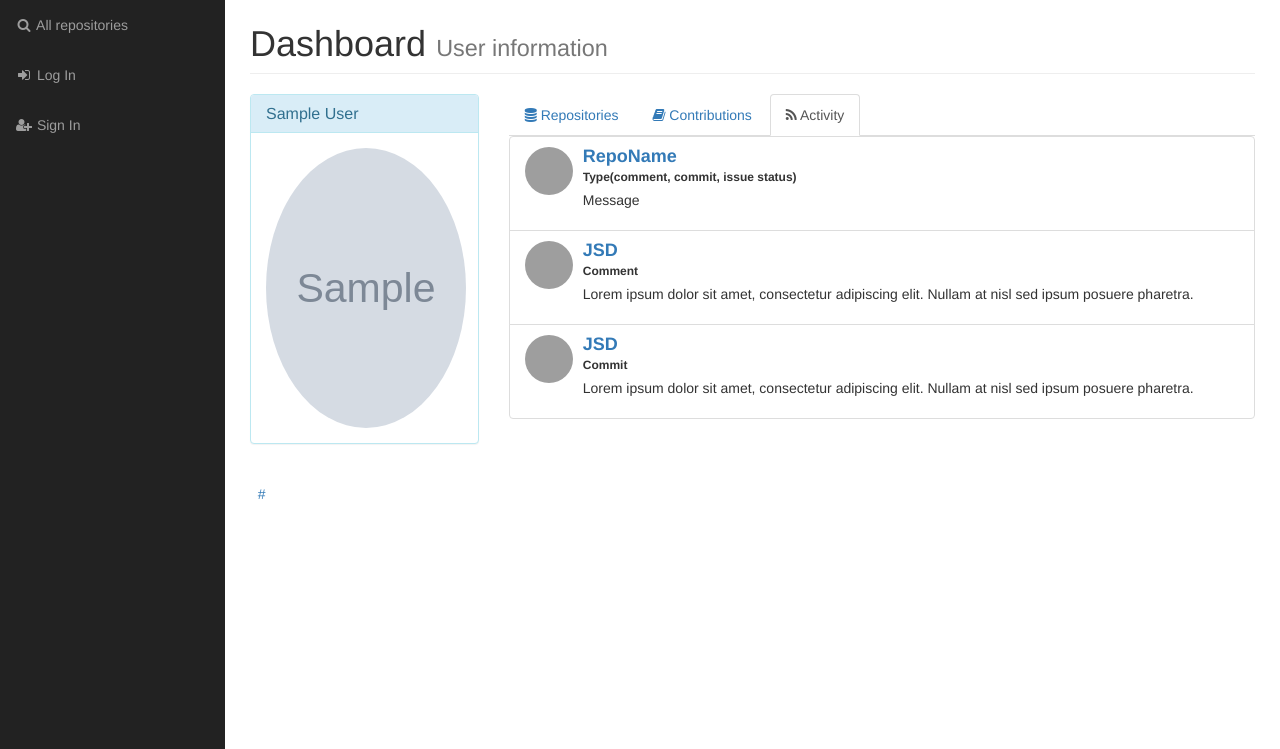
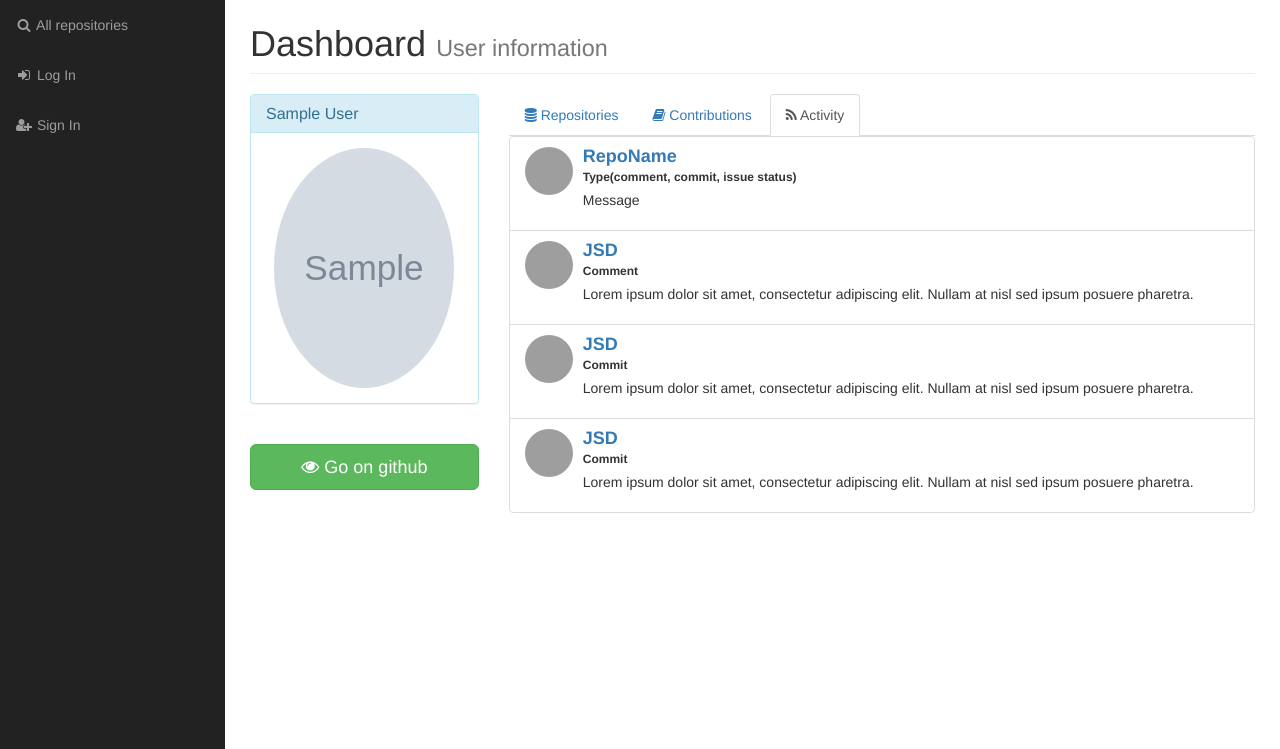
Before and after one commit to UKS-Tim3/Issuebox, a Django app: page /website/users/1 in a window 1280 px wide, after a click on "Activity". Shown: the part 51-800 px from the top of the page. Run offline with Django 3.2, Linux system fonts and the light colour scheme; tables that the repository leaves empty hold one stand-in row (values such as "Sample post"); grey boxes marked "Sample" are stand-in pictures; parts of the project's set-up code (start-up, migrations or seed data) failed here and were passed over; some libraries are stand-ins or nearby versions; grey boxes are pictures that could not be loaded.

```diff
--- a/issuebox/website/models.py
+++ b/issuebox/website/models.py
@@ -3,7 +3,11 @@ from django.contrib.auth.models import User, UserManager
 
 class Contributor(User):
     github_url = models.CharField(max_length = 200)
-    img_url = models.CharField(max_length = 200)
+    img_url = models.CharField(
+        max_length = 200,
+        blank = True,
+        null = True
+    )
 
     def __str__(self):
         return self.username
--- a/issuebox/website/templates/website/contributors/contributors.html
+++ b/issuebox/website/templates/website/contributors/contributors.html
@@ -22,13 +22,14 @@
                     <div class="panel-body">
                         <img class="media-object img-circle center-image"
                              src="{{userPage.img_url}}"
-                             alt="{{userPage.falst_name}} {{userPage.first_name}}" width="200" height="280"/>
+                             alt="{{userPage.falst_name}} {{userPage.first_name}}" width="180" height="240"/>
 
                     </div>
                 </div>
                 <br/>
                 <div>
-                    &nbsp;&nbsp;<a href="{{userPage.github_url}}">{{userPage.github_url}}</a>
+                    <a class="btn btn-block btn-lg btn-success" href="{{userPage.github_url}}" target="_blank">
+                    <i class="fa fa-eye"></i> Go on github</a>
                 </div>
                 <br/>
                 {%if user.username == userPage.username%}
@@ -145,6 +146,23 @@
                                 </div>
                             </li>
 
+                            <li class="list-group-item">
+                                <div class="media">
+                                    <div class="media-left">
+                                        <a href="#"> <img class="media-object img-circle center-image"
+                                                          src="http://www.uni-regensburg.de/Fakultaeten/phil_Fak_II/Psychologie/Psy_II/beautycheck/english/durchschnittsgesichter/m%2801-32%29_gr.jpg"
+                                                          alt="Dragoljub Ilic" width="48" height="48"/> </a>
+                                    </div>
+                                    <div class="media-body">
+                                        <a href="#"><h4 class="media-heading"><b>JSD</b></h4></a>
+                                        <h6 class="media-heading"><b>Commit</b></h6>
+                                        <p> Lorem ipsum dolor sit amet, consectetur adipiscing elit. Nullam at nisl sed
+                                            ipsum posuere pharetra. </p>
+                                    </div>
+                                </div>
+                            </li>
+
+
                         </ul>
 
                     </div>
--- a/issuebox/website/templates/website/contributors/registration.html
+++ b/issuebox/website/templates/website/contributors/registration.html
@@ -52,7 +52,7 @@
                     </p>
                     <p>
                         <input placeholder="Image url" type="text" name="img_url" value="{{oldVer.img_url.value}}"
-                               id="img_url" class="form-control" required/>
+                               id="img_url" class="form-control" />
                     </p>
                     <p>
                         <input placeholder="Github url" type="text" name="github_url" value="{{oldVer.github_url.value}}"
--- a/issuebox/website/templates/website/contributors/settings.html
+++ b/issuebox/website/templates/website/contributors/settings.html
@@ -32,7 +32,7 @@
                     </p>
                     <p>
                         <input placeholder="Image url" type="text" name="img_url" value="{{oldVer.img_url.value}} {{currentUser.img_url}}"
-                               id="img_url" class="form-control" required/>
+                               id="img_url" class="form-control" />
                     </p>
                     <p>
                         <input placeholder="Github url" type="text" name="github_url" value="{{oldVer.github_url.value}} {{currentUser.github_url}}"
```
Also changed, not shown: issuebox/website/forms.py (+7 -0 lines).
